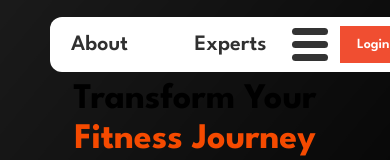
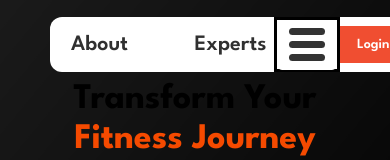
Before and after one commit to Santhoshkumarp01/FitnGro, a React (Vite) app: page / in a window 390 px wide. Shown: the top 160 px of the page. Built offline with nearby package versions, Linux system fonts and the light colour scheme; no server answers; a web font is replaced by a local one.

Commit message:
hamburger-t-1

```diff
--- a/frontend/src/pages/HomePage.css
+++ b/frontend/src/pages/HomePage.css
@@ -215,6 +215,7 @@ html, body {
   display: flex;
   align-items: center;
   justify-content: flex-end;
+  border: 3px solid black;
   gap: 14px;
   z-index: 5;
 }
```
Also changed, not shown: 33 other files (tests, documents, lock files or other folders).
